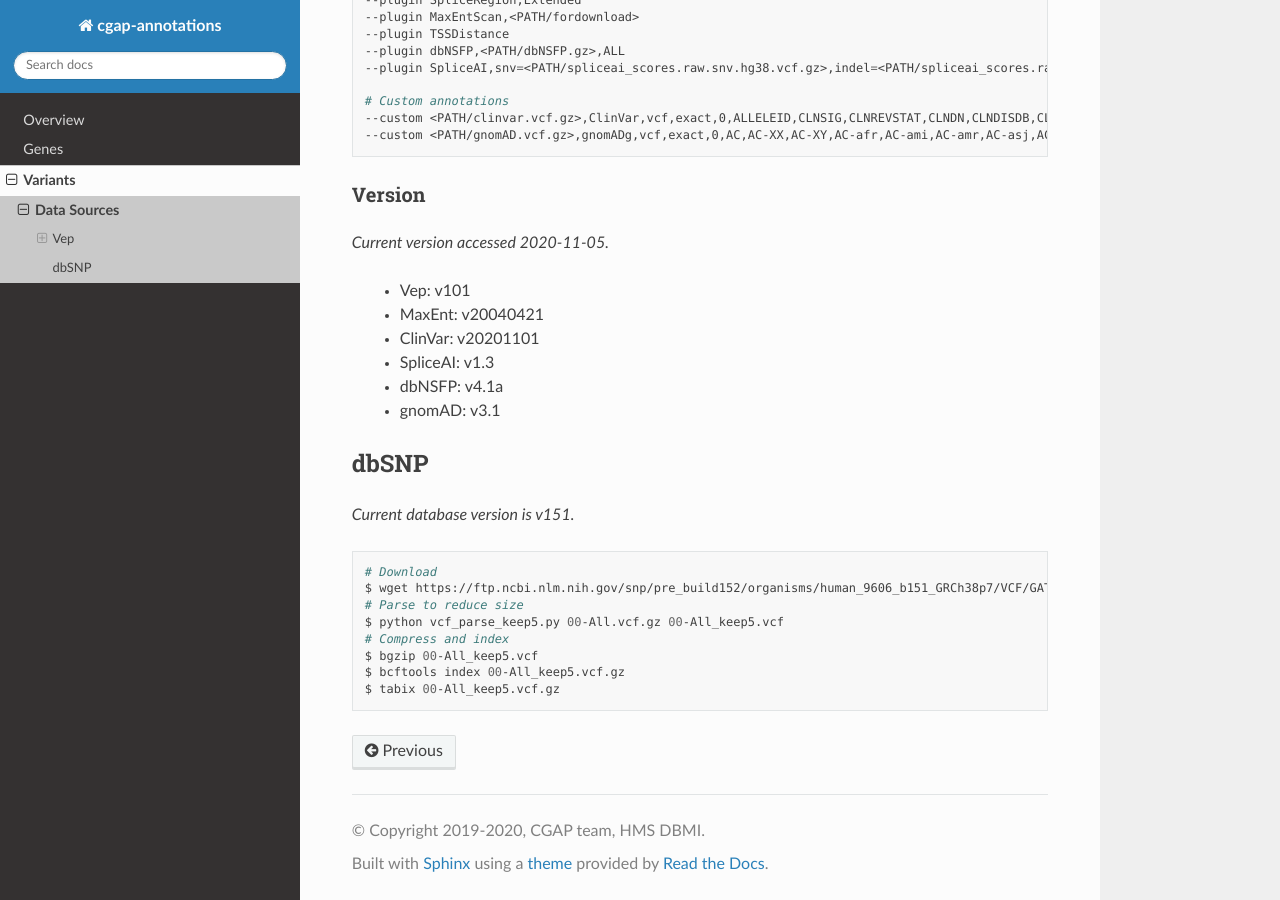
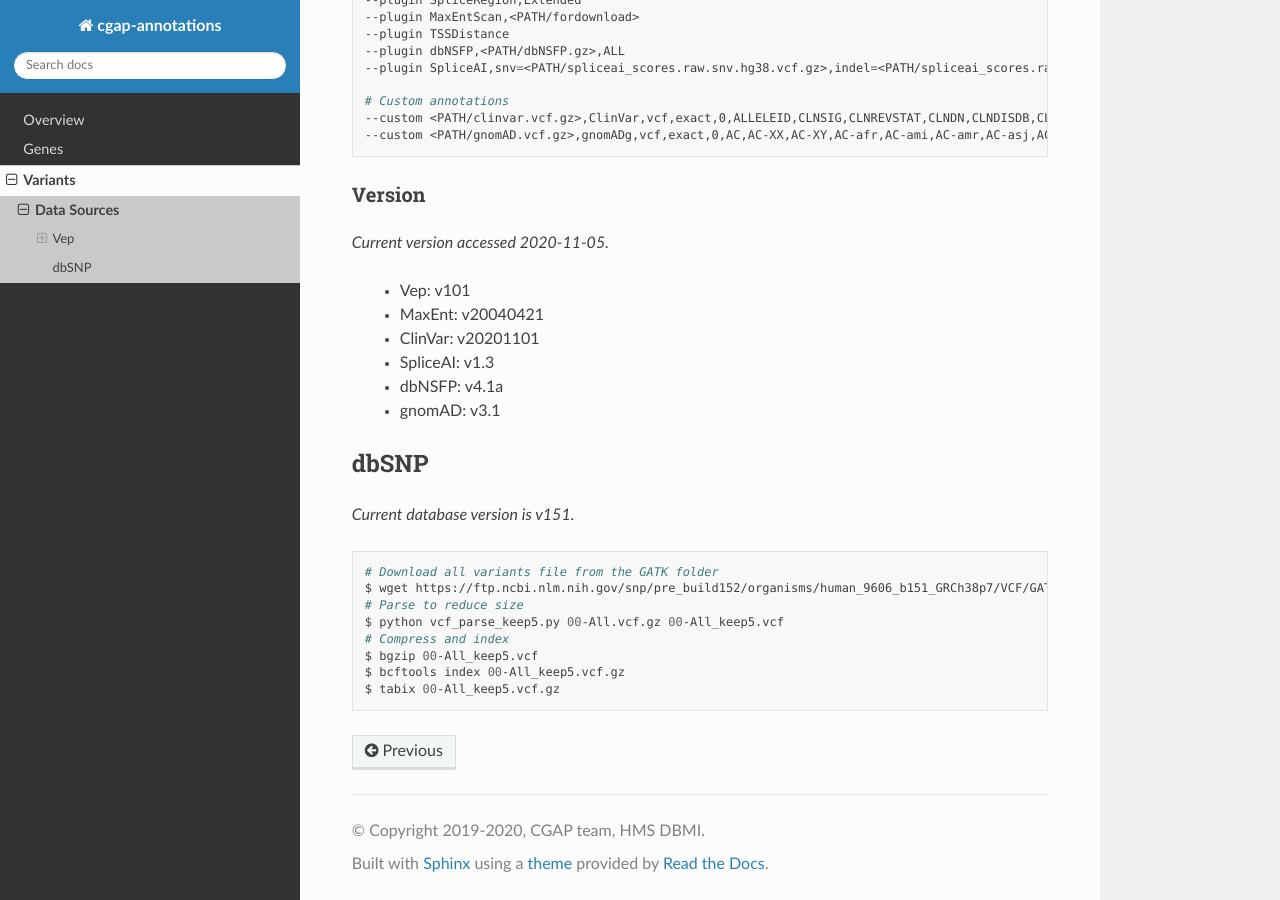
Before and after one commit to dbmi-bgm/cgap-annotations, a Sphinx documentation site: the page built from docs/variants_sources.rst, in a window 1280 px wide and 900 px high, scrolled down 2752 px. Built offline with Sphinx 7.4.7 and the Read the Docs theme 2.0.0, drawn with Linux system fonts in a browser that asks for light colours.

Commit message:
Update variants_sources.rst

```diff
--- a/docs/variants_sources.rst
+++ b/docs/variants_sources.rst
@@ -173,7 +173,7 @@ dbSNP
 
 .. code-block:: bash
 
-    # Download
+    # Download all variants file from the GATK folder
     $ wget https://ftp.ncbi.nlm.nih.gov/snp/pre_build152/organisms/human_9606_b151_GRCh38p7/VCF/GATK/00-All.vcf.gz
     # Parse to reduce size
     $ python vcf_parse_keep5.py 00-All.vcf.gz 00-All_keep5.vcf
```
